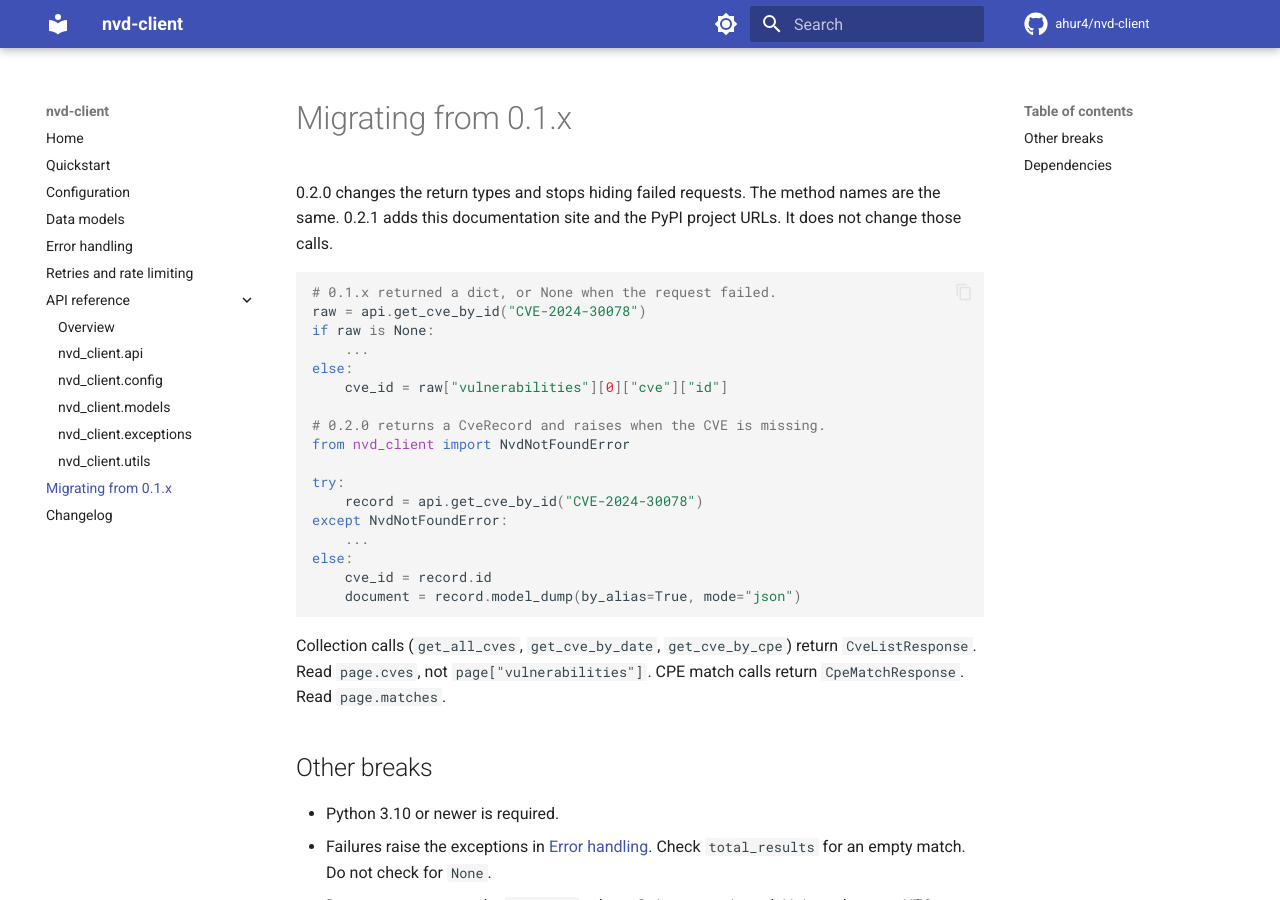
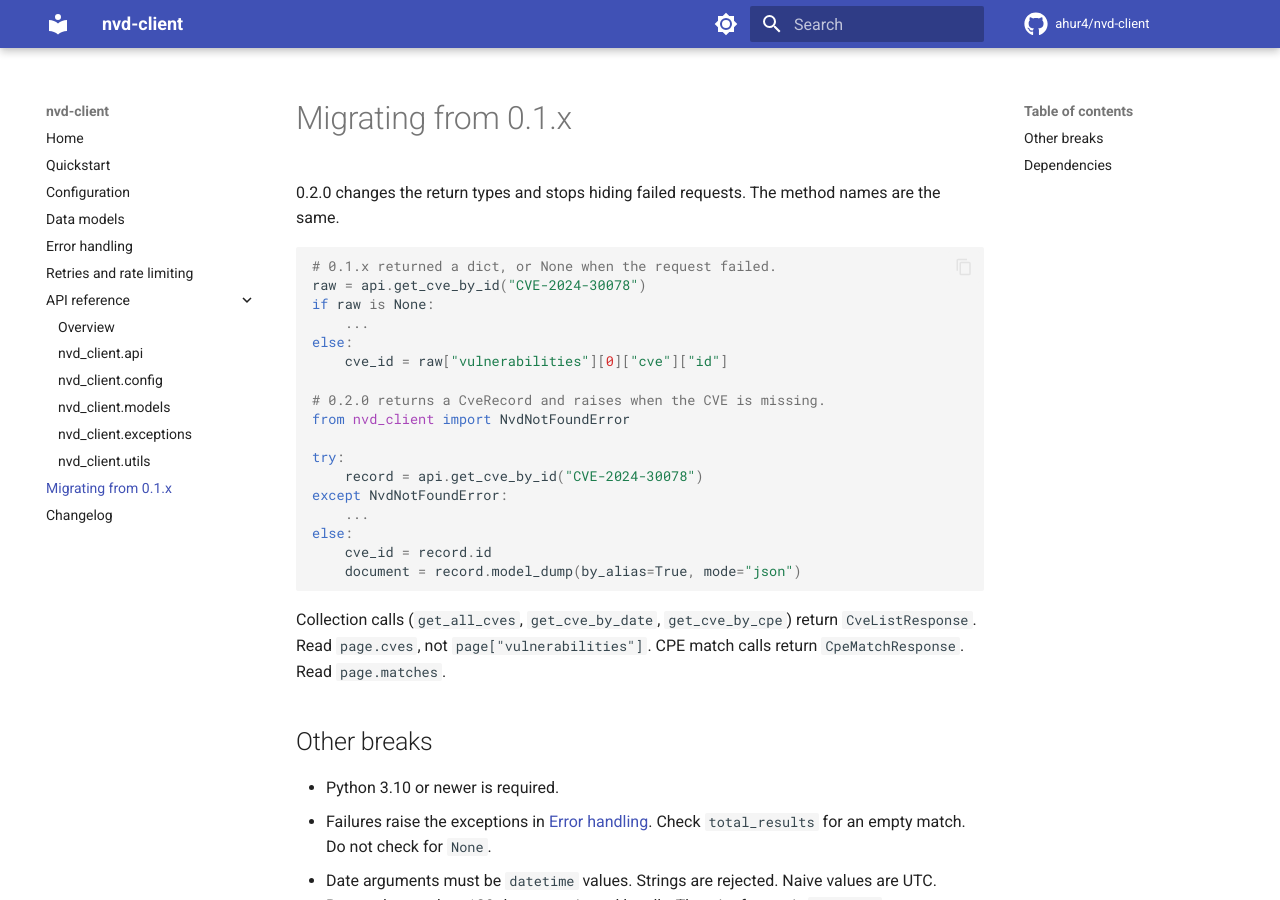
Before and after one commit to ahur4/nvd-client, an MkDocs documentation site: the page built from docs/migrating.md, in a window 1280 px wide and 900 px high. Built offline with MkDocs 1.6.1 and Material for MkDocs 9.7.7, drawn with Linux system fonts in a browser that asks for light colours; comment, search, counter and statistics services are not loaded; some of the changed text lies outside the part shown.

Commit message:
Remove stale release-status notes from the docs (#6)
* Remove stale release-status notes from the docs

Drop maintainer-facing sentences about 0.2.1 publication status,
one-time GitHub Pages setup, and the missing CONTRIBUTING file so the
README and docs site describe current library behavior for users.

Co-authored-by: ahur4 <ahur4@users.noreply.github.com>

* Bump version to 0.2.2 for the docs cleanup

Record the README and docs note removal as a documentation and
metadata release so the cleaned long description can be published.
No client behavior changes.

Co-authored-by: ahur4 <ahur4@users.noreply.github.com>

---------

Co-authored-by: Cursor Agent <cursoragent@cursor.com>
Co-authored-by: ahur4 <ahur4@users.noreply.github.com>

````diff
--- a/docs/migrating.md
+++ b/docs/migrating.md
@@ -1,6 +1,6 @@
 # Migrating from 0.1.x
 
-0.2.0 changes the return types and stops hiding failed requests. The method names are the same. 0.2.1 adds this documentation site and the PyPI project URLs. It does not change those calls.
+0.2.0 changes the return types and stops hiding failed requests. The method names are the same.
 
 ```python
 # 0.1.x returned a dict, or None when the request failed.
@@ -50,4 +50,4 @@ Direct dependencies are lower bounds only. `urllib3` and `idna` are declared dir
 | pydantic | not used | `>=2.4,<3` |
 | PySocks | always, via `requests[socks]` | optional extra `socks` |
 
-The [changelog](changelog.md) is the release history, including the 0.2.1 documentation notes.
+The [changelog](changelog.md) is the release history.
--- a/nvd_client/version.py
+++ b/nvd_client/version.py
@@ -3,4 +3,4 @@
 Keep this string in sync with ``[project].version`` in ``pyproject.toml``.
 """
 
-__version__ = "0.2.1"
+__version__ = "0.2.2"
--- a/pyproject.toml
+++ b/pyproject.toml
@@ -4,7 +4,7 @@ build-backend = "setuptools.build_meta"
 
 [project]
 name = "nvd-client"
-version = "0.2.1"
+version = "0.2.2"
 description = "A typed Python client for the NVD CVE and CPE Match APIs (version 2.0)."
 readme = "README.md"
 requires-python = ">=3.10"
````
Also changed, not shown: CHANGELOG.md (+7 -0 lines), README.md (+1 -5 lines), docs/index.md (+1 -3 lines).
